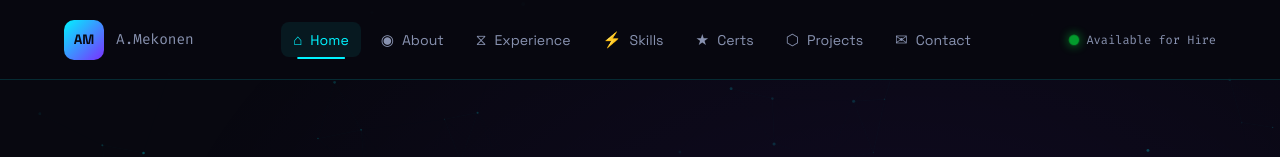
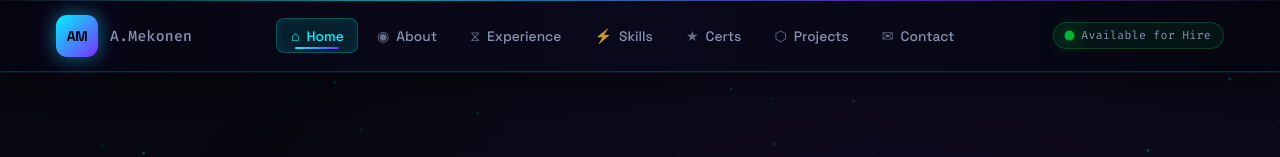
Before and after one commit to alualexx/Portfolio, a plain HTML site: page index.html in a window 1280 px wide. Shown: the top 157 px of the page. Drawn offline with Linux system fonts and the light colour scheme.

Commit message:
Premium header redesign: glassmorphism, glow effects, shimmer animations

```diff
--- a/index.css
+++ b/index.css
@@ -50,93 +50,154 @@ ul { list-style: none; }
 }
 
 /* ============================================
-   HEADER (Unified Top Navigation)
+   HEADER — PREMIUM GLASSMORPHISM BAR
    ============================================ */
 .header {
     position: fixed;
     top: 0; left: 0; right: 0;
-    height: 80px;
-    background: rgba(8, 8, 16, 0.9);
-    border-bottom: 1px solid var(--border-color);
-    backdrop-filter: blur(20px);
+    height: 72px;
+    /* deep glass effect */
+    background: linear-gradient(
+        90deg,
+        rgba(6, 6, 18, 0.92) 0%,
+        rgba(10, 10, 28, 0.88) 50%,
+        rgba(6, 6, 18, 0.92) 100%
+    );
+    border-bottom: 1px solid rgba(0, 243, 255, 0.18);
+    backdrop-filter: blur(28px) saturate(160%);
+    -webkit-backdrop-filter: blur(28px) saturate(160%);
+    box-shadow:
+        0 1px 0 rgba(0, 243, 255, 0.08),
+        0 8px 32px rgba(0, 0, 0, 0.45),
+        inset 0 1px 0 rgba(255,255,255,0.04);
     display: flex;
     align-items: center;
     justify-content: space-between;
-    padding: 0 4rem;
+    padding: 0 3.5rem;
     z-index: 1000;
+    transition: box-shadow 0.3s ease;
 }
 
+.header::before {
+    content: '';
+    position: absolute;
+    top: 0; left: 0; right: 0;
+    height: 1px;
+    background: linear-gradient(
+        90deg,
+        transparent 0%,
+        rgba(0, 243, 255, 0.6) 30%,
+        rgba(123, 47, 255, 0.6) 70%,
+        transparent 100%
+    );
+    pointer-events: none;
+}
+
+/* ── Logo ─────────────────────────────────── */
 .header-logo {
     display: flex;
     align-items: center;
     gap: 12px;
+    text-decoration: none;
+    flex-shrink: 0;
 }
 
 .logo-icon {
-    width: 40px; height: 40px;
-    background: linear-gradient(135deg, var(--accent-cyan), var(--accent-purple));
-    border-radius: 10px;
+    position: relative;
+    width: 42px; height: 42px;
+    background: linear-gradient(135deg, var(--accent-cyan) 0%, var(--accent-purple) 100%);
+    border-radius: 11px;
     display: flex; align-items: center; justify-content: center;
-    font-weight: 700;
-    font-size: 0.85rem;
-    color: var(--bg-primary);
+    font-weight: 800;
+    font-size: 0.88rem;
+    letter-spacing: -0.5px;
+    color: #000;
     flex-shrink: 0;
+    box-shadow: 0 0 18px rgba(0, 243, 255, 0.45), 0 0 40px rgba(123,47,255,0.2);
+    transition: transform 0.3s ease, box-shadow 0.3s ease;
+}
+
+.logo-icon:hover {
+    transform: scale(1.08) rotate(-3deg);
+    box-shadow: 0 0 28px rgba(0, 243, 255, 0.65), 0 0 60px rgba(123,47,255,0.35);
 }
 
 .logo-text {
     font-family: var(--font-mono);
-    font-size: 0.9rem;
+    font-size: 0.92rem;
+    font-weight: 500;
     color: var(--text-secondary);
+    letter-spacing: 0.3px;
+    transition: color 0.2s;
 }
 
-.nav-icon { font-size: 0.95rem; }
+.header-logo:hover .logo-text { color: var(--text-primary); }
 
-.status-dot {
-    width: 8px; height: 8px;
-    background: #00ff41;
-    border-radius: 50%;
-    box-shadow: 0 0 8px #00ff41;
-    animation: pulse-dot 2s infinite;
-}
-
-@keyframes pulse-dot {
-    0%, 100% { opacity: 1; transform: scale(1); }
-    50%       { opacity: 0.6; transform: scale(1.3); }
-}
-
+/* ── Nav Items ────────────────────────────── */
 .header-nav {
     display: flex;
-    gap: 0.5rem;
+    gap: 0.25rem;
     align-items: center;
 }
 
 .header-nav li a {
     display: flex;
     align-items: center;
-    gap: 8px;
-    padding: 0.5rem 0.75rem;
+    gap: 7px;
+    padding: 0.48rem 0.85rem;
     border-radius: 8px;
-    font-size: 0.88rem;
+    font-size: 0.86rem;
+    font-weight: 500;
     color: var(--text-secondary);
-    transition: all 0.25s ease;
+    transition: all 0.22s ease;
     position: relative;
+    overflow: hidden;
+    border: 1px solid transparent;
 }
 
+/* shimmer sweep on hover */
+.header-nav li a::after {
+    content: '';
+    position: absolute;
+    inset: 0;
+    background: linear-gradient(
+        105deg,
+        transparent 30%,
+        rgba(0, 243, 255, 0.12) 50%,
+        transparent 70%
+    );
+    transform: translateX(-120%);
+    transition: transform 0.5s ease;
+    border-radius: inherit;
+    pointer-events: none;
+}
+
+.header-nav li a:hover::after { transform: translateX(120%); }
+
+/* cyan underline pip */
 .header-nav li a::before {
     content: '';
     position: absolute;
-    bottom: -2px; left: 50%;
+    bottom: 3px; left: 50%;
     transform: translateX(-50%) scaleX(0);
-    width: 60%; height: 2px;
-    background: var(--accent-cyan);
+    width: 55%; height: 2px;
+    background: linear-gradient(90deg, var(--accent-cyan), var(--accent-purple));
     border-radius: 2px;
-    transition: transform 0.25s ease;
+    transition: transform 0.25s cubic-bezier(.34,1.56,.64,1);
+    pointer-events: none;
 }
 
-.header-nav li a:hover,
+.header-nav li a:hover {
+    color: var(--text-primary);
+    background: rgba(0, 243, 255, 0.06);
+    border-color: rgba(0, 243, 255, 0.18);
+}
+
 .header-nav li a.active {
     color: var(--accent-cyan);
-    background: rgba(0, 243, 255, 0.07);
+    background: rgba(0, 243, 255, 0.1);
+    border-color: rgba(0, 243, 255, 0.25);
+    box-shadow: inset 0 0 12px rgba(0, 243, 255, 0.08);
 }
 
 .header-nav li a.active::before,
@@ -144,10 +205,20 @@ ul { list-style: none; }
     transform: translateX(-50%) scaleX(1);
 }
 
+.nav-icon {
+    font-size: 0.88rem;
+    opacity: 0.75;
+    transition: opacity 0.2s;
+}
+.header-nav li a:hover .nav-icon,
+.header-nav li a.active .nav-icon { opacity: 1; }
+
+/* ── Right Side ───────────────────────────── */
 .header-right {
     display: flex;
     align-items: center;
-    gap: 1.5rem;
+    gap: 1.25rem;
+    flex-shrink: 0;
 }
 
 .header-status {
@@ -155,49 +226,90 @@ ul { list-style: none; }
     align-items: center;
     gap: 8px;
     font-family: var(--font-mono);
-    font-size: 0.75rem;
+    font-size: 0.72rem;
     color: var(--text-secondary);
+    background: rgba(0, 255, 65, 0.06);
+    border: 1px solid rgba(0, 255, 65, 0.2);
+    padding: 5px 12px;
+    border-radius: 20px;
+    letter-spacing: 0.3px;
 }
 
+.status-dot {
+    width: 7px; height: 7px;
+    background: #00ff41;
+    border-radius: 50%;
+    box-shadow: 0 0 8px #00ff41, 0 0 16px rgba(0,255,65,0.4);
+    animation: pulse-dot 2s ease-in-out infinite;
+    flex-shrink: 0;
+}
+
+@keyframes pulse-dot {
+    0%, 100% { opacity: 1; transform: scale(1);   box-shadow: 0 0 8px #00ff41; }
+    50%       { opacity: 0.7; transform: scale(1.4); box-shadow: 0 0 14px #00ff41, 0 0 28px rgba(0,255,65,0.5); }
+}
+
+/* ── Mobile hamburger ─────────────────────── */
 .menu-toggle {
     display: none;
-    background: none;
-    border: 1px solid var(--border-color);
+    background: rgba(0, 243, 255, 0.06);
+    border: 1px solid rgba(0, 243, 255, 0.25);
     color: var(--accent-cyan);
-    font-size: 1.2rem;
-    padding: 4px 10px;
-    border-radius: 6px;
+    font-size: 1.15rem;
+    padding: 6px 13px;
+    border-radius: 8px;
     cursor: pointer;
+    transition: all 0.2s ease;
+}
+.menu-toggle:hover {
+    background: rgba(0, 243, 255, 0.12);
+    box-shadow: 0 0 12px rgba(0, 243, 255, 0.25);
 }
 
+/* ── Mobile Dropdown Menu ─────────────────── */
 .mobile-menu {
     display: none;
     position: fixed;
-    top: 60px; left: 0; right: 0;
-    background: rgba(8, 8, 16, 0.98);
-    border-bottom: 1px solid var(--border-color);
+    top: 72px; left: 0; right: 0;
+    background: linear-gradient(180deg, rgba(8, 8, 20, 0.98) 0%, rgba(10, 10, 28, 0.97) 100%);
+    border-bottom: 1px solid rgba(0, 243, 255, 0.15);
+    backdrop-filter: blur(24px);
     flex-direction: column;
-    z-index: 199;
-    padding: 1rem;
-    gap: 0.5rem;
+    z-index: 999;
+    padding: 1rem 1.5rem 1.5rem;
+    gap: 0.35rem;
+    box-shadow: 0 20px 60px rgba(0, 0, 0, 0.6);
 }
 
 .mobile-menu.open { display: flex; }
+
 .mobile-menu a {
-    padding: 0.75rem 1rem;
-    border-radius: 6px;
+    padding: 0.7rem 1.1rem;
+    border-radius: 8px;
     color: var(--text-secondary);
     font-size: 0.95rem;
-    transition: all 0.2s;
+    font-weight: 500;
+    transition: all 0.2s ease;
+    border: 1px solid transparent;
+    display: flex;
+    align-items: center;
+    gap: 10px;
 }
-.mobile-menu a:hover { color: var(--accent-cyan); background: rgba(0,243,255,0.07); }
 
+.mobile-menu a:hover {
+    color: var(--accent-cyan);
+    background: rgba(0, 243, 255, 0.07);
+    border-color: rgba(0, 243, 255, 0.18);
+    transform: translateX(4px);
+}
+
+/* ── Main Content spacing ─────────────────── */
 /* ============================================
    MAIN CONTENT
    ============================================ */
 .main-content {
     margin-left: 0;
-    padding-top: 80px;
+    padding-top: 72px;
     position: relative;
     z-index: 1;
 }
@@ -1234,9 +1346,10 @@ footer {
 @media (max-width: 900px) {
     .header-nav { display: none; }
     .menu-toggle { display: block; }
-    .header { padding: 0 1.5rem; height: 60px; }
+    .header { padding: 0 1.5rem; height: 64px; }
     .header-status { display: none; }
-    .main-content { margin-left: 0; padding-top: 60px; }
+    .main-content { margin-left: 0; padding-top: 64px; }
+    .mobile-menu { top: 64px; }
     footer { padding: 2rem; }
     .about-grid { grid-template-columns: 1fr; }
     .projects-grid { grid-template-columns: 1fr; }
```
